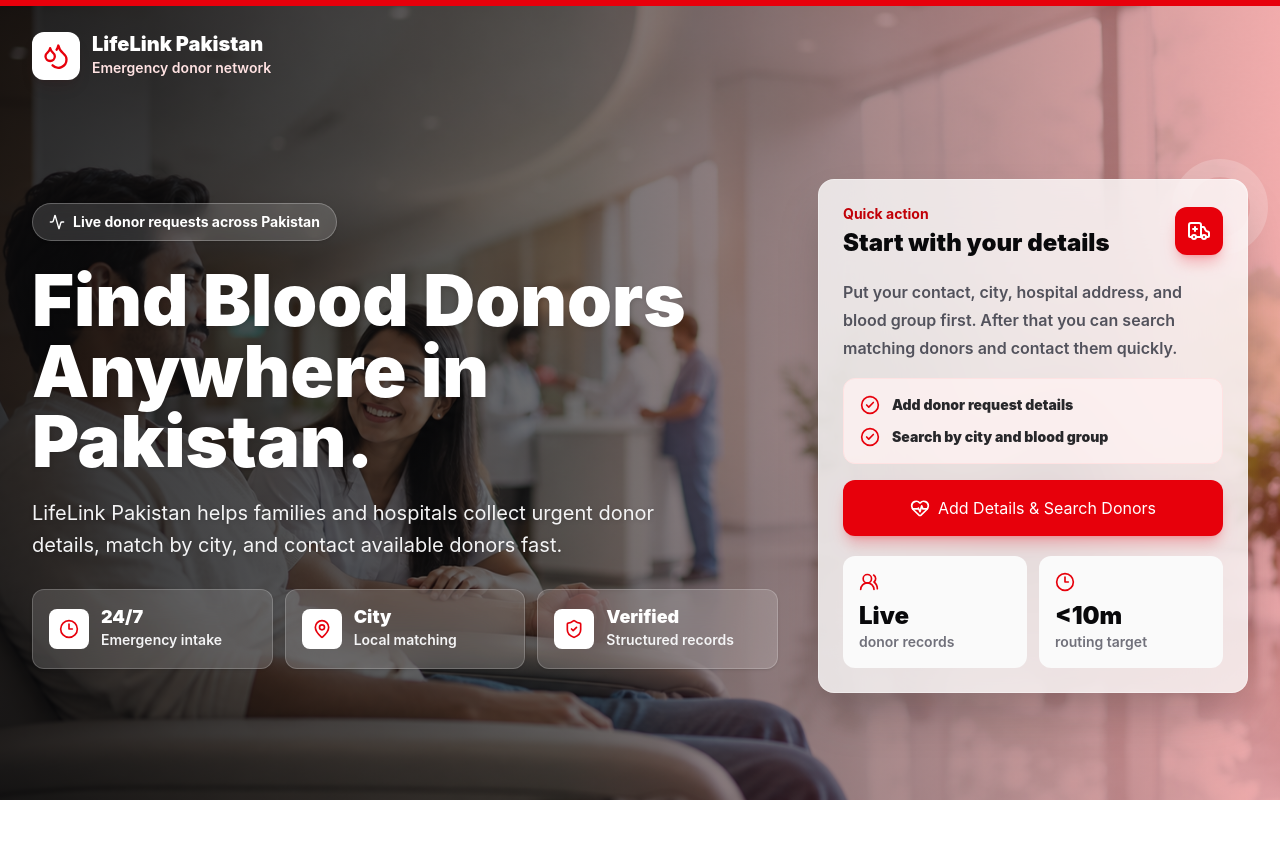
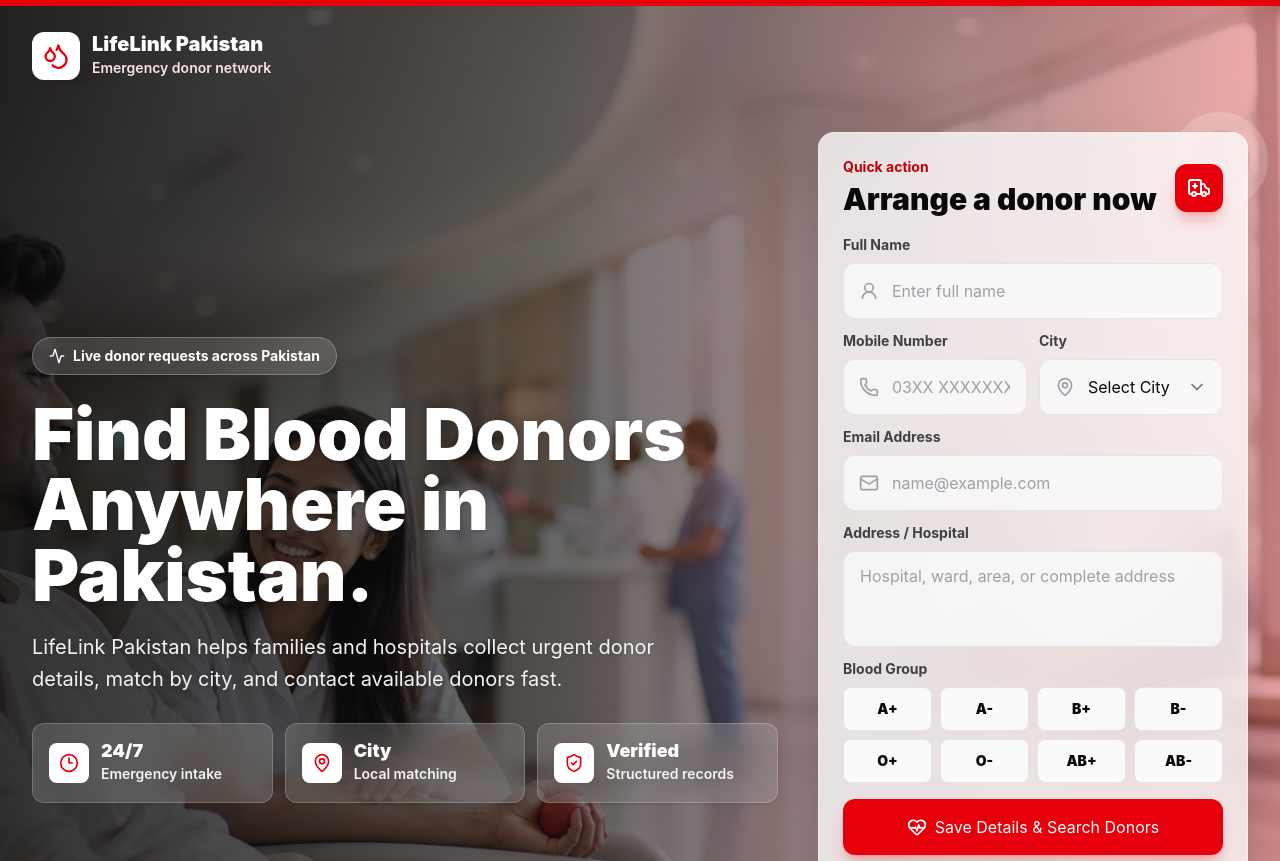
Before and after one commit to muzamilateeq/Blood-donation, a Next.js app: page / in a window 1280 px wide. Shown: the top 861 px of the page. Before the commit the page ends 800 px from the top, so only its background shows below. Built offline with nearby package versions, Linux system fonts and the light colour scheme.

Commit message:
Move full registration into hero form

```diff
--- a/src/components/LandingPage.js
+++ b/src/components/LandingPage.js
@@ -8,17 +8,15 @@ import {
   ChevronDown,
   Clock3,
   HeartPulse,
-  Loader2,
   Mail,
   MapPin,
   Phone,
   ShieldCheck,
   UserRound,
   UsersRound,
-  X,
 } from "lucide-react";
 import { useRouter } from "next/navigation";
-import { useEffect, useState } from "react";
+import { useState } from "react";
 import { useForm, useWatch } from "react-hook-form";
 import { z } from "zod";
 import BrandMark from "@/components/BrandMark";
@@ -41,24 +39,6 @@ const donorSchema = z.object({
     .min(8, "Add the exact address or hospital name."),
   bloodGroup: z.enum(bloodGroups, { message: "Select a blood group." }),
 });
-
-const registrationSteps = [
-  {
-    description: "Basic information for coordination.",
-    fields: ["fullName", "email", "phone"],
-    title: "Contact details",
-  },
-  {
-    description: "Help us route the request to the right city.",
-    fields: ["city", "address"],
-    title: "Location",
-  },
-  {
-    description: "Confirm the required blood type.",
-    fields: ["bloodGroup"],
-    title: "Blood group",
-  },
-];
 
 const fieldBaseClass =
   "h-12 w-full rounded-lg border border-zinc-200 bg-zinc-50/80 text-base font-semibold text-zinc-950 outline-none transition placeholder:text-zinc-400 focus:border-red-500 focus:bg-white focus:ring-4 focus:ring-red-100 sm:h-14 sm:rounded-xl";
@@ -93,9 +73,6 @@ async function saveDonorDetails(data) {
 
 export default function LandingPage() {
   const router = useRouter();
-  const [isModalOpen, setIsModalOpen] = useState(false);
-  const [isSaved, setIsSaved] = useState(false);
-  const [step, setStep] = useState(0);
   const [submitError, setSubmitError] = useState("");
 
   const form = useForm({
@@ -117,7 +94,6 @@ export default function LandingPage() {
     handleSubmit,
     register,
     reset,
-    trigger,
   } = form;
 
   const selectedBloodGroup = useWatch({
@@ -125,59 +101,14 @@ export default function LandingPage() {
     name: "bloodGroup",
   });
 
-  useEffect(() => {
-    document.body.style.overflow = isModalOpen ? "hidden" : "";
-    return () => {
-      document.body.style.overflow = "";
-    };
-  }, [isModalOpen]);
-
-  useEffect(() => {
-    if (!isSaved) return;
-
-    const redirectTimer = window.setTimeout(() => {
-      router.push("/dashboard");
-    }, 900);
-
-    return () => window.clearTimeout(redirectTimer);
-  }, [isSaved, router]);
-
-  const openRegistration = () => {
-    setIsSaved(false);
-    setSubmitError("");
-    setStep(0);
-    setIsModalOpen(true);
-  };
-
-  const closeRegistration = () => {
-    if (!isSubmitting) {
-      setIsModalOpen(false);
-    }
-  };
-
-  const handleNextStep = async () => {
-    setSubmitError("");
-
-    const isStepValid = await trigger(registrationSteps[step].fields, {
-      shouldFocus: true,
-    });
-
-    if (isStepValid) {
-      setStep((currentStep) =>
-        Math.min(currentStep + 1, registrationSteps.length - 1)
-      );
-    }
-  };
-
   const handleRegistrationSubmit = async (data) => {
     setSubmitError("");
 
     try {
       await saveDonorDetails(data);
       window.sessionStorage.setItem("lifelink-dashboard-access", "granted");
-      setIsSaved(true);
-      setStep(0);
       reset();
+      router.push("/dashboard");
     } catch (error) {
       setSubmitError(error.message);
     }
@@ -185,30 +116,28 @@ export default function LandingPage() {
 
   return (
     <main className="min-h-screen bg-white text-zinc-950">
-      <HeroSection onOpenRegistration={openRegistration} />
-
-      {isModalOpen && (
-        <RegistrationModal
-          closeRegistration={closeRegistration}
+      <HeroSection
         errors={errors}
-          handleNextStep={handleNextStep}
         handleSubmit={handleSubmit}
-          isSaved={isSaved}
         isSubmitting={isSubmitting}
         onSubmit={handleRegistrationSubmit}
         register={register}
-          router={router}
         selectedBloodGroup={selectedBloodGroup}
-          step={step}
         submitError={submitError}
-          setStep={setStep}
       />
-      )}
     </main>
   );
 }
 
-function HeroSection({ onOpenRegistration }) {
+function HeroSection({
+  errors,
+  handleSubmit,
+  isSubmitting,
+  onSubmit,
+  register,
+  selectedBloodGroup,
+  submitError,
+}) {
   return (
     <section className="relative isolate overflow-hidden bg-zinc-950">
       <div
@@ -251,7 +180,15 @@ function HeroSection({ onOpenRegistration }) {
             </div>
           </div>
 
-          <QuickActionCard onOpenRegistration={onOpenRegistration} />
+          <QuickActionCard
+            errors={errors}
+            handleSubmit={handleSubmit}
+            isSubmitting={isSubmitting}
+            onSubmit={onSubmit}
+            register={register}
+            selectedBloodGroup={selectedBloodGroup}
+            submitError={submitError}
+          />
         </div>
       </div>
     </section>
@@ -272,16 +209,24 @@ function InfoTile({ icon: Icon, label, title }) {
   );
 }
 
-function QuickActionCard({ onOpenRegistration }) {
+function QuickActionCard({
+  errors,
+  handleSubmit,
+  isSubmitting,
+  onSubmit,
+  register,
+  selectedBloodGroup,
+  submitError,
+}) {
   return (
     <aside className="relative pb-8 lg:pb-0">
       <div className="absolute -right-5 -top-5 hidden h-24 w-24 rounded-full border-[18px] border-white/20 lg:block" />
       <div className="rounded-2xl border border-white/50 bg-white/90 p-4 shadow-2xl shadow-zinc-950/25 backdrop-blur-2xl sm:border-white/30 sm:bg-white/78 sm:p-6">
-        <div className="mb-5 flex items-center justify-between gap-4">
+        <div className="mb-4 flex items-center justify-between gap-4">
           <div className="min-w-0">
             <p className="text-sm font-bold text-red-700">Quick action</p>
-            <h2 className="mt-1 text-2xl font-black leading-tight text-zinc-950">
-              Start with your details
+            <h2 className="mt-1 text-2xl font-black leading-tight text-zinc-950 sm:text-3xl">
+              Arrange a donor now
             </h2>
           </div>
           <div className="flex h-11 w-11 shrink-0 items-center justify-center rounded-xl bg-red-600 text-white shadow-lg shadow-red-600/25 sm:h-12 sm:w-12">
@@ -289,201 +234,7 @@ function QuickActionCard({ onOpenRegistration }) {
           </div>
         </div>
 
-        <div className="grid gap-4">
-          <p className="text-base font-semibold leading-7 text-zinc-600">
-            Put your contact, city, hospital address, and blood group first.
-            After that you can search matching donors and contact them quickly.
-          </p>
-
-          <div className="grid gap-3 rounded-xl border border-red-100 bg-red-50/80 p-4">
-            <div className="flex items-center gap-3 text-sm font-black text-zinc-800">
-              <CheckCircle2 aria-hidden="true" className="h-5 w-5 text-red-600" />
-              Add donor request details
-            </div>
-            <div className="flex items-center gap-3 text-sm font-black text-zinc-800">
-              <CheckCircle2 aria-hidden="true" className="h-5 w-5 text-red-600" />
-              Search by city and blood group
-            </div>
-          </div>
-
-          <button
-            className="inline-flex min-h-12 w-full items-center justify-center gap-2 rounded-lg bg-red-600 px-5 py-3 text-center text-base font-black text-white shadow-lg shadow-red-600/25 transition hover:bg-red-700 focus:outline-none focus:ring-4 focus:ring-red-200 active:scale-[0.99] sm:min-h-14 sm:rounded-xl"
-            onClick={onOpenRegistration}
-            type="button"
-          >
-            <HeartPulse aria-hidden="true" className="h-5 w-5" />
-            Add Details & Search Donors
-          </button>
-        </div>
-
-        <div className="mt-5 grid grid-cols-2 gap-3">
-          <MetricCard icon={UsersRound} label="donor records" value="Live" />
-          <MetricCard icon={Clock3} label="routing target" value="<10m" />
-        </div>
-      </div>
-    </aside>
-  );
-}
-
-function MetricCard({ icon: Icon, label, value }) {
-  return (
-    <div className="rounded-xl bg-zinc-50 p-4">
-      <Icon aria-hidden="true" className="mb-3 h-5 w-5 text-red-600" />
-      <p className="text-2xl font-black leading-none">{value}</p>
-      <p className="mt-1 text-sm font-semibold text-zinc-500">{label}</p>
-    </div>
-  );
-}
-
-function RegistrationModal({
-  closeRegistration,
-  errors,
-  handleNextStep,
-  handleSubmit,
-  isSaved,
-  isSubmitting,
-  onSubmit,
-  register,
-  router,
-  selectedBloodGroup,
-  setStep,
-  step,
-  submitError,
-}) {
-  const activeStep = registrationSteps[step];
-
-  return (
-    <div
-      aria-labelledby="registration-modal-title"
-      aria-modal="true"
-      className="fixed inset-0 z-50 grid place-items-end bg-zinc-950/65 p-0 backdrop-blur-sm sm:place-items-center sm:p-4"
-      role="dialog"
-    >
-      <button
-        aria-label="Close registration modal"
-        className="absolute inset-0 h-full w-full cursor-default"
-        onClick={closeRegistration}
-        type="button"
-      />
-
-      <div className="relative max-h-[92svh] w-full overflow-y-auto rounded-t-2xl bg-white shadow-2xl shadow-zinc-950/30 sm:max-h-[94vh] sm:max-w-2xl sm:rounded-2xl">
-        <ModalHeader
-          activeStep={activeStep}
-          closeRegistration={closeRegistration}
-          isSaved={isSaved}
-          step={step}
-        />
-
-        {isSaved ? (
-          <SuccessState router={router} />
-        ) : (
-          <form className="px-4 py-5 sm:px-6" onSubmit={handleSubmit(onSubmit)}>
-            {step === 0 && <ContactStep errors={errors} register={register} />}
-            {step === 1 && <LocationStep errors={errors} register={register} />}
-            {step === 2 && (
-              <BloodGroupStep
-                errors={errors}
-                register={register}
-                selectedBloodGroup={selectedBloodGroup}
-              />
-            )}
-
-            {submitError && (
-              <div className="mt-4 rounded-xl border border-red-200 bg-red-50 p-4 text-sm font-bold text-red-700">
-                {submitError}
-              </div>
-            )}
-
-            <div className="mt-6 flex flex-col-reverse gap-3 border-t border-zinc-200 pt-4 sm:flex-row sm:justify-between">
-              <button
-                className="inline-flex min-h-12 items-center justify-center rounded-lg border border-zinc-200 px-5 py-3 text-sm font-black text-zinc-700 transition hover:bg-zinc-50 disabled:cursor-not-allowed disabled:opacity-40 sm:rounded-xl"
-                disabled={step === 0 || isSubmitting}
-                onClick={() => setStep((currentStep) => currentStep - 1)}
-                type="button"
-              >
-                Back
-              </button>
-
-              {step < registrationSteps.length - 1 ? (
-                <button
-                  className="inline-flex min-h-12 items-center justify-center rounded-lg bg-red-600 px-6 py-3 text-sm font-black text-white shadow-lg shadow-red-600/25 transition hover:bg-red-700 sm:rounded-xl"
-                  onClick={handleNextStep}
-                  type="button"
-                >
-                  Continue
-                </button>
-              ) : (
-                <button
-                  className="inline-flex min-h-12 items-center justify-center gap-2 rounded-lg bg-red-600 px-6 py-3 text-sm font-black text-white shadow-lg shadow-red-600/25 transition hover:bg-red-700 disabled:cursor-wait disabled:opacity-70 sm:rounded-xl"
-                  disabled={isSubmitting}
-                  type="submit"
-                >
-                  {isSubmitting && (
-                    <Loader2
-                      aria-hidden="true"
-                      className="h-4 w-4 animate-spin"
-                    />
-                  )}
-                  Submit to Database
-                </button>
-              )}
-            </div>
-          </form>
-        )}
-      </div>
-    </div>
-  );
-}
-
-function ModalHeader({ activeStep, closeRegistration, isSaved, step }) {
-  return (
-    <div className="sticky top-0 z-10 border-b border-zinc-200 bg-white/95 px-4 py-4 backdrop-blur sm:px-6">
-      <div className="flex items-start justify-between gap-4">
-        <div className="min-w-0">
-          <p className="text-sm font-bold text-red-700">
-            Donor request registration
-          </p>
-          <h2
-            className="mt-1 text-2xl font-black text-zinc-950"
-            id="registration-modal-title"
-          >
-            {isSaved ? "Request saved" : activeStep.title}
-          </h2>
-          {!isSaved && (
-            <p className="mt-1 text-sm font-semibold text-zinc-500">
-              {activeStep.description}
-            </p>
-          )}
-        </div>
-        <button
-          aria-label="Close modal"
-          className="flex h-10 w-10 shrink-0 items-center justify-center rounded-lg border border-zinc-200 text-zinc-600 transition hover:bg-zinc-50"
-          onClick={closeRegistration}
-          type="button"
-        >
-          <X aria-hidden="true" className="h-5 w-5" />
-        </button>
-      </div>
-
-      {!isSaved && (
-        <div className="mt-4 grid grid-cols-3 gap-2">
-          {registrationSteps.map((item, index) => (
-            <div
-              className={`h-2 rounded-full ${
-                index <= step ? "bg-red-600" : "bg-zinc-200"
-              }`}
-              key={item.title}
-            />
-          ))}
-        </div>
-      )}
-    </div>
-  );
-}
-
-function ContactStep({ errors, register }) {
-  return (
-    <div className="grid gap-4">
+        <form className="grid gap-3" onSubmit={handleSubmit(onSubmit)}>
           <FormField error={errors.fullName?.message} icon={UserRound} label="Full Name">
             <input
               className={iconFieldClass}
@@ -493,20 +244,8 @@ function ContactStep({ errors, register }) {
             />
           </FormField>
 
-      <FormField error={errors.email?.message} icon={Mail} label="Email Address">
-        <input
-          className={iconFieldClass}
-          placeholder="name@example.com"
-          type="email"
-          {...register("email")}
-        />
-      </FormField>
-
-      <FormField
-        error={errors.phone?.message}
-        icon={Phone}
-        label="Phone Number (WhatsApp preferred)"
-      >
+          <div className="grid gap-3 sm:grid-cols-2">
+            <FormField error={errors.phone?.message} icon={Phone} label="Mobile Number">
               <input
                 className={iconFieldClass}
                 inputMode="tel"
@@ -515,13 +254,7 @@ function ContactStep({ errors, register }) {
                 {...register("phone")}
               />
             </FormField>
-    </div>
-  );
-}
 
-function LocationStep({ errors, register }) {
-  return (
-    <div className="grid gap-4">
             <FormField error={errors.city?.message} icon={MapPin} label="City">
               <select className={selectFieldClass} {...register("city")}>
                 <option value="">Select City</option>
@@ -533,13 +266,23 @@ function LocationStep({ errors, register }) {
               </select>
               <SelectChevron />
             </FormField>
+          </div>
+
+          <FormField error={errors.email?.message} icon={Mail} label="Email Address">
+            <input
+              className={iconFieldClass}
+              placeholder="name@example.com"
+              type="email"
+              {...register("email")}
+            />
+          </FormField>
 
           <label className="grid gap-2">
             <span className="text-sm font-bold text-zinc-700">
-          Exact Address/Hospital
+              Address / Hospital
             </span>
             <textarea
-          className="min-h-32 w-full resize-none rounded-lg border border-zinc-200 bg-zinc-50/80 px-4 py-4 text-base font-semibold text-zinc-950 outline-none transition placeholder:text-zinc-400 focus:border-red-500 focus:bg-white focus:ring-4 focus:ring-red-100 sm:rounded-xl"
+              className="min-h-24 w-full resize-none rounded-lg border border-zinc-200 bg-zinc-50/80 px-4 py-3 text-base font-semibold text-zinc-950 outline-none transition placeholder:text-zinc-400 focus:border-red-500 focus:bg-white focus:ring-4 focus:ring-red-100 sm:rounded-xl"
               placeholder="Hospital, ward, area, or complete address"
               {...register("address")}
             />
@@ -549,18 +292,13 @@ function LocationStep({ errors, register }) {
               </p>
             )}
           </label>
-    </div>
-  );
-}
 
-function BloodGroupStep({ errors, register, selectedBloodGroup }) {
-  return (
           <div>
             <p className="text-sm font-bold text-zinc-700">Blood Group</p>
-      <div className="mt-3 grid grid-cols-2 gap-3 sm:grid-cols-4">
+            <div className="mt-2 grid grid-cols-4 gap-2">
               {bloodGroups.map((group) => (
                 <label
-            className={`flex h-12 cursor-pointer items-center justify-center rounded-lg border text-base font-black transition sm:h-14 sm:rounded-xl ${
+                  className={`flex h-11 cursor-pointer items-center justify-center rounded-lg border text-sm font-black transition ${
                     selectedBloodGroup === group
                       ? "border-red-600 bg-red-600 text-white shadow-lg shadow-red-600/20"
                       : "border-zinc-200 bg-zinc-50 text-zinc-950 hover:border-red-200 hover:bg-red-50"
@@ -583,33 +321,43 @@ function BloodGroupStep({ errors, register, selectedBloodGroup }) {
               </p>
             )}
           </div>
+
+          {submitError && (
+            <div className="rounded-lg border border-red-200 bg-red-50 px-4 py-3 text-sm font-bold text-red-700">
+              {submitError}
+            </div>
+          )}
+
+          <button
+            className="mt-1 inline-flex min-h-12 w-full items-center justify-center gap-2 rounded-lg bg-red-600 px-5 py-3 text-center text-base font-black text-white shadow-lg shadow-red-600/25 transition hover:bg-red-700 focus:outline-none focus:ring-4 focus:ring-red-200 active:scale-[0.99] disabled:cursor-wait disabled:opacity-70 sm:min-h-14 sm:rounded-xl"
+            disabled={isSubmitting}
+            type="submit"
+          >
+            {isSubmitting ? (
+              "Saving..."
+            ) : (
+              <>
+                <HeartPulse aria-hidden="true" className="h-5 w-5" />
+                Save Details & Search Donors
+              </>
+            )}
+          </button>
+        </form>
+
+        <div className="mt-4 grid grid-cols-2 gap-3">
+          <MetricCard icon={UsersRound} label="donor records" value="Live" />
+          <MetricCard icon={Clock3} label="routing target" value="<10m" />
+        </div>
+      </div>
+    </aside>
   );
 }
-
-function SuccessState({ router }) {
-  const goToDashboard = () => {
-    window.sessionStorage.setItem("lifelink-dashboard-access", "granted");
-    router.push("/dashboard");
-  };
-
+function MetricCard({ icon: Icon, label, value }) {
   return (
-    <div className="grid place-items-center px-4 py-12 text-center sm:px-8">
-      <div className="flex h-16 w-16 items-center justify-center rounded-2xl bg-red-50 text-red-600">
-        <CheckCircle2 aria-hidden="true" className="h-9 w-9" />
-      </div>
-      <h3 className="mt-5 text-2xl font-black text-zinc-950">
-        Saved successfully.
-      </h3>
-      <p className="mt-2 max-w-md text-base leading-7 text-zinc-600">
-        Your donor details have been saved. Redirecting you to donor search now.
-      </p>
-      <button
-        className="mt-7 inline-flex min-h-12 items-center justify-center rounded-lg bg-red-600 px-6 py-3 text-sm font-black text-white shadow-lg shadow-red-600/25 transition hover:bg-red-700 sm:rounded-xl"
-        onClick={goToDashboard}
-        type="button"
-      >
-        Continue to Search
-      </button>
+    <div className="rounded-xl bg-zinc-50 p-4">
+      <Icon aria-hidden="true" className="mb-3 h-5 w-5 text-red-600" />
+      <p className="text-2xl font-black leading-none">{value}</p>
+      <p className="mt-1 text-sm font-semibold text-zinc-500">{label}</p>
     </div>
   );
 }
```
Lines whose indentation alone changed are shown as unchanged.
